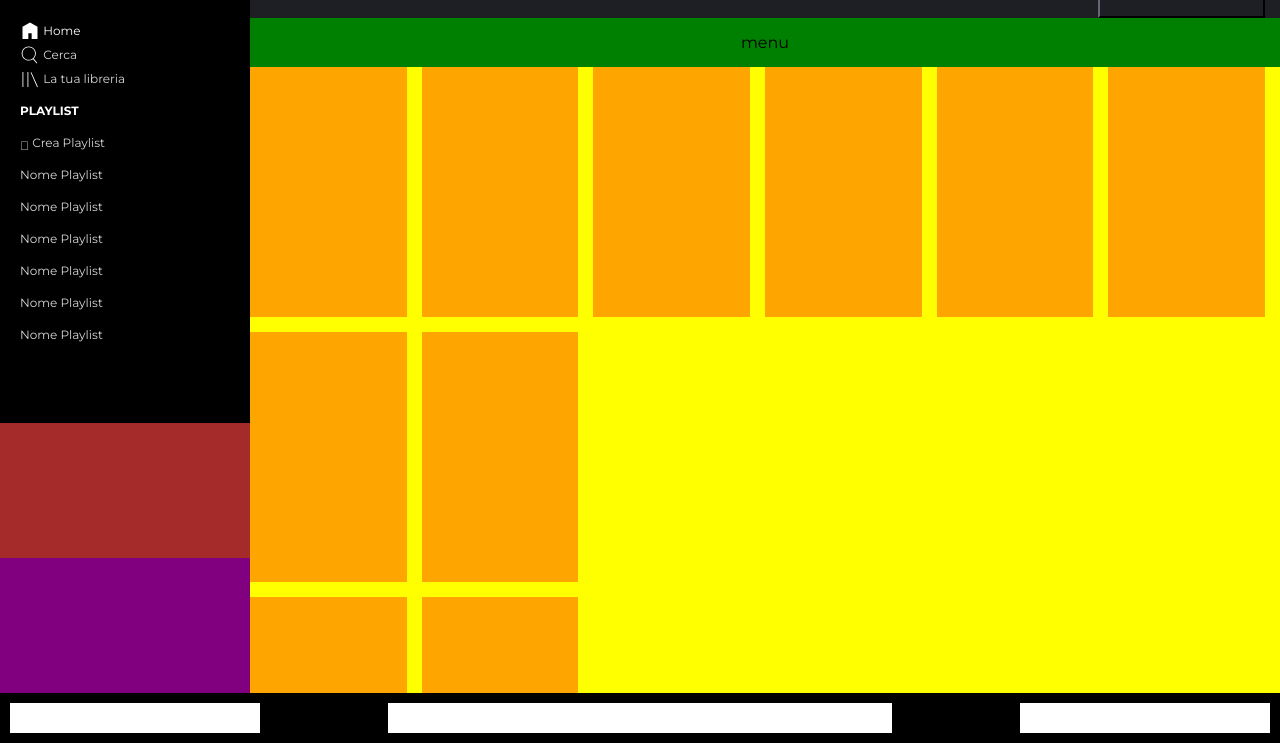
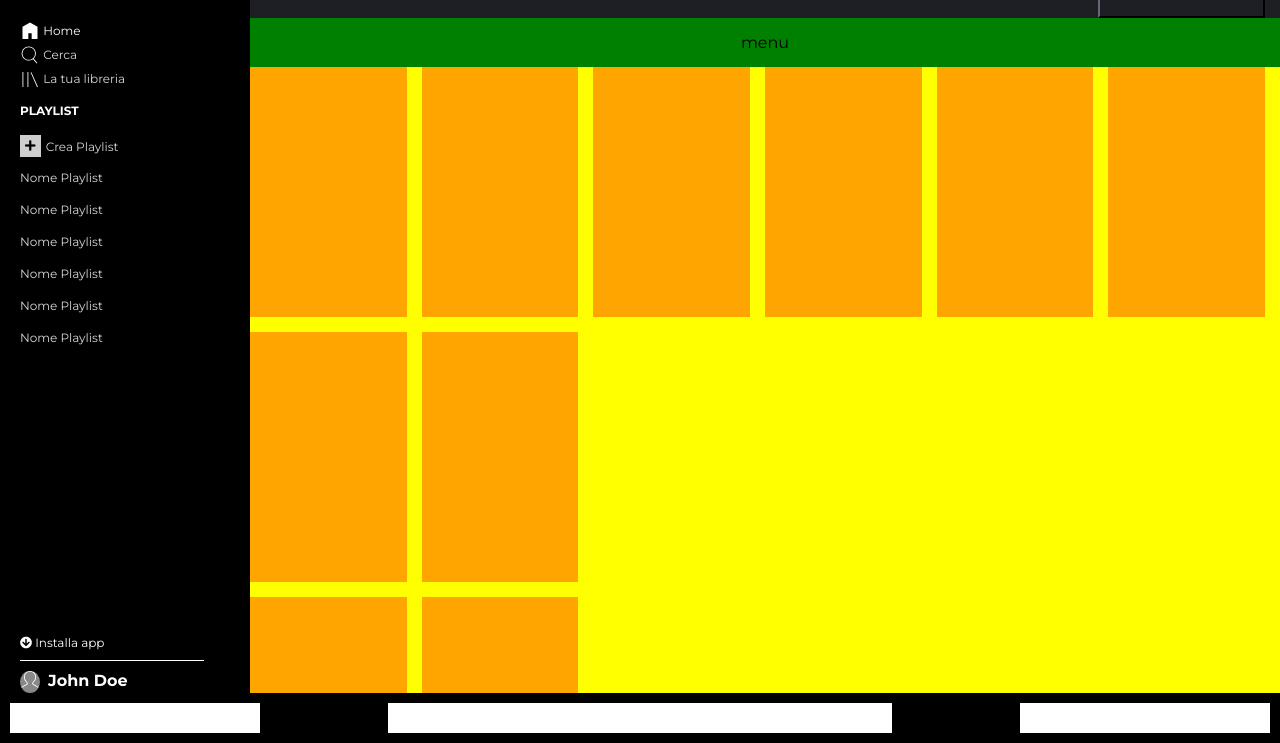
Before and after one commit to AlbertoAbate/html-css-spotifyweb, a plain HTML site: page index.html in a window 1280 px wide. Shown: the part 57-800 px from the top of the page. Drawn offline with Linux system fonts and the light colour scheme.

Commit message:
header-sidebar complete

```diff
--- a/css/styles.css
+++ b/css/styles.css
@@ -29,6 +29,11 @@ body {
 .white {
   color: #fff;
 }
+.pr {
+  position: relative;
+  top: 1px;
+  left: 2px;
+}
 /* header */
 .container header {
   display: flex;
@@ -58,6 +63,7 @@ body {
   text-transform: uppercase;
   text-decoration: none;
   color: #fff;
+  transition: font-size 2s;
 }
 .upgrade button:hover {
   margin-right: 12px;
@@ -78,10 +84,10 @@ body {
   display: flex;
   flex-direction: column;
   justify-content: space-between;
-  background-color: brown;
+  background-color: #000000;
 }
 .side-bar .home-playlist {
-  flex-basis: 60%;
+  flex-basis: 40%;
   background-color: #000000;
 }
 .side-bar .home-playlist li {
@@ -106,9 +112,34 @@ body {
   font-weight: 700;
   margin: 4px 0;
 }
+.home-playlist li a i {
+  padding: 5px;
+  background-color: #cecece;
+  color: #000;
+}
 .side-bar .account {
-  flex-basis: 20%;
-  background-color: purple;
+  /* flex-basis: 20%; */
+  background-color: #000000;
+  color: #fff;
+}
+.side-bar .account .installa {
+  max-width: 80%;
+  font-size: 12px;
+  border-bottom: 1px solid;
+  padding: 10px 0;
+}
+.account .name {
+  display: flex;
+  margin-top: 10px;
+}
+.account .name img {
+  background-color: #888;
+  border-radius: 50%;
+}
+.account .name span {
+  font-weight: 700;
+  color: #fff;
+  margin-left: 8px;
 }
 .content {
   flex-grow: 1;
--- a/index.html
+++ b/index.html
@@ -53,8 +53,8 @@
                 </li>
                 <li class="mtb">
                   <a href="#">
-                    <i class="fal fa-plus"></i>
-                    <span>Crea Playlist</span>
+                    <i class="fas fa-plus"></i>
+                    <span class="pr">Crea Playlist</span>
                   </a>
                 </li>
                 <li class="mtb">
@@ -89,8 +89,15 @@
                 </li>
               </ul>
             </div>
-            <div class="account">
-
+            <div class="account ml">
+              <div class="installa">
+                <i class="fas fa-arrow-circle-down"></i>
+                Installa app
+              </div>
+              <div class="name">
+                <img class="img-small" src="./img/profile.svg" alt="profile">
+                <span>John Doe</span>
+              </div>
             </div>
           </div>
           <div class="content">
```
